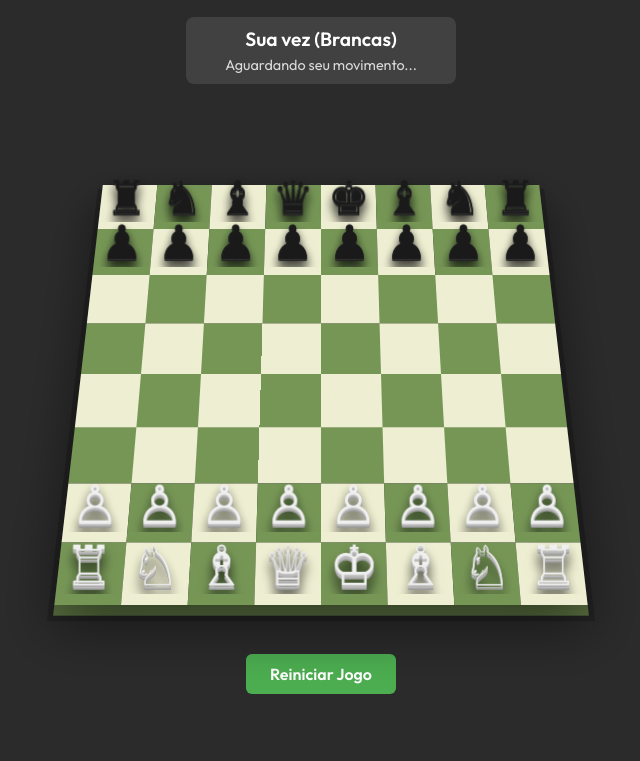
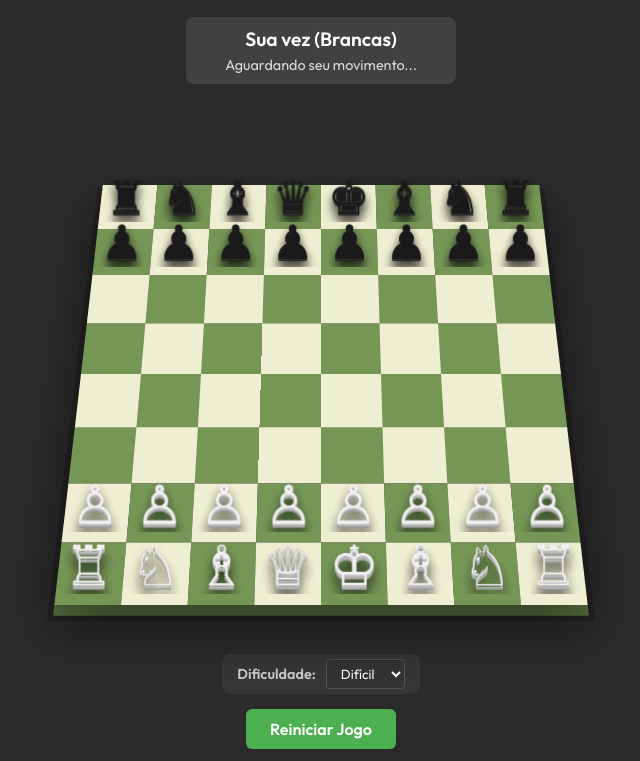
Before and after one commit to cesbero87/Jogo_xadrez, a plain HTML site: page index.html in a window 1280 px wide. Shown: the part 141-902 px from the top of the page, without its empty margins (319-959 px from the left). Drawn offline with Linux system fonts and the light colour scheme.

Commit message:
feat: Add AI difficulty selector to control minimax search depth and style it.

```diff
--- a/index.html
+++ b/index.html
@@ -39,6 +39,14 @@
         </div>
 
         <div class="controls">
+            <div class="difficulty-control">
+                <label for="difficulty">Dificuldade:</label>
+                <select id="difficulty">
+                    <option value="1">Fácil</option>
+                    <option value="2">Médio</option>
+                    <option value="3" selected>Difícil</option>
+                </select>
+            </div>
             <button id="restart-btn" class="btn">Reiniciar Jogo</button>
             <div class="captured-pieces">
                 <div id="captured-white"></div>
--- a/script.js
+++ b/script.js
@@ -207,7 +207,8 @@ class Game {
     // --- AI Logic (Minimax) ---
 
     getBestMove() {
-        const depth = 3; // Depth of search
+        const difficultySelect = document.getElementById('difficulty');
+        const depth = parseInt(difficultySelect.value); // Depth from selector
         let bestScore = -Infinity;
         let bestMove = null;
         const possibleMoves = this.getAllValidMoves('black');
--- a/style.css
+++ b/style.css
@@ -236,8 +236,38 @@ h1 {
     display: flex;
     flex-direction: column;
     align-items: center;
+    gap: 15px;
+    width: 100%;
+}
+
+.difficulty-control {
+    display: flex;
+    align-items: center;
     gap: 10px;
-    width: 100%;
+    background: rgba(255,255,255,0.05);
+    padding: 5px 15px;
+    border-radius: 8px;
+}
+
+.difficulty-control label {
+    font-weight: 600;
+    color: #ccc;
+    font-size: 0.9rem;
+}
+
+#difficulty {
+    padding: 5px 10px;
+    border-radius: 4px;
+    background: #333;
+    color: #fff;
+    border: 1px solid #555;
+    font-family: var(--font-family);
+    cursor: pointer;
+}
+
+#difficulty:focus {
+    outline: none;
+    border-color: var(--primary-color);
 }
 
 .btn {
```
